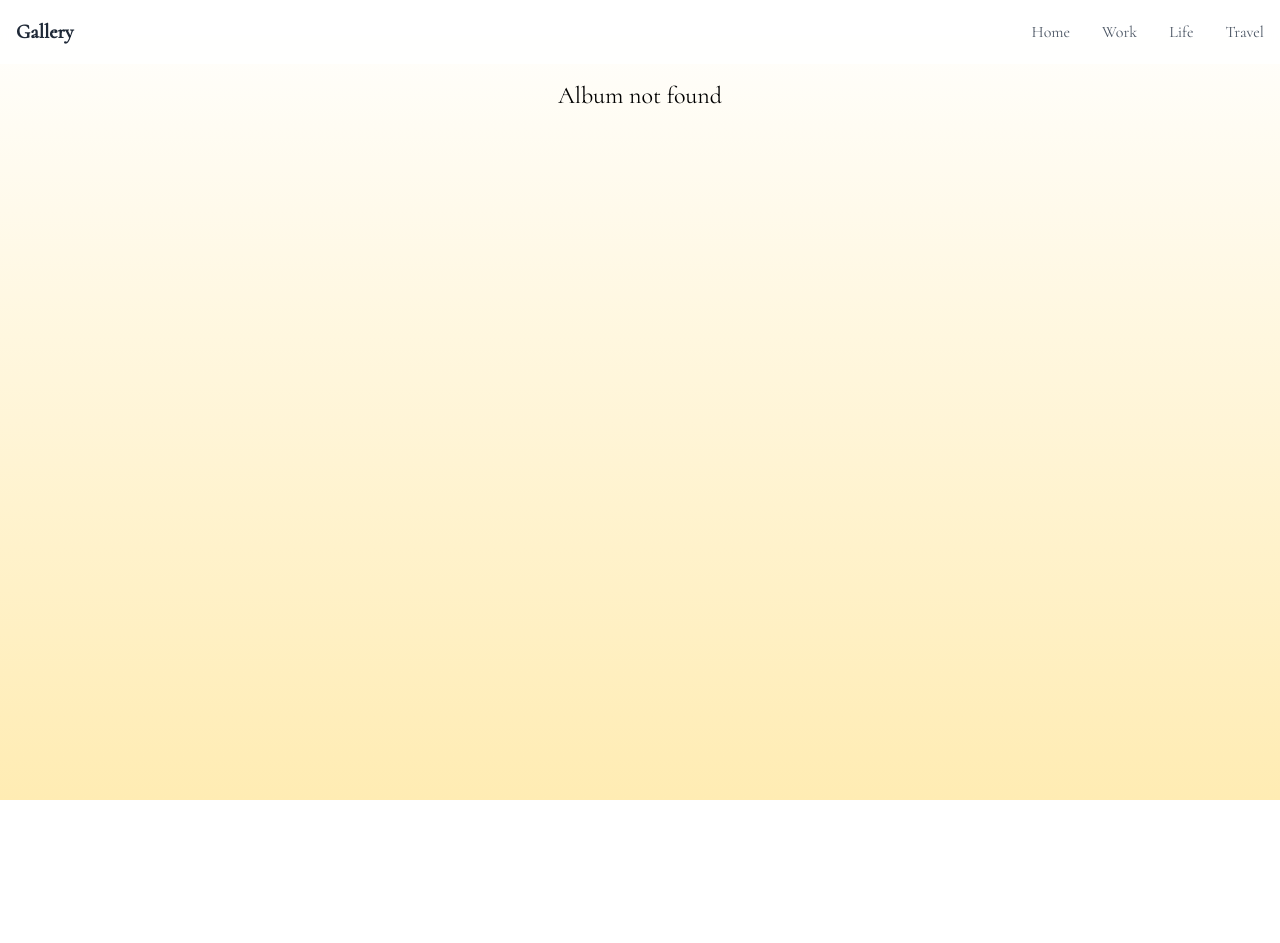
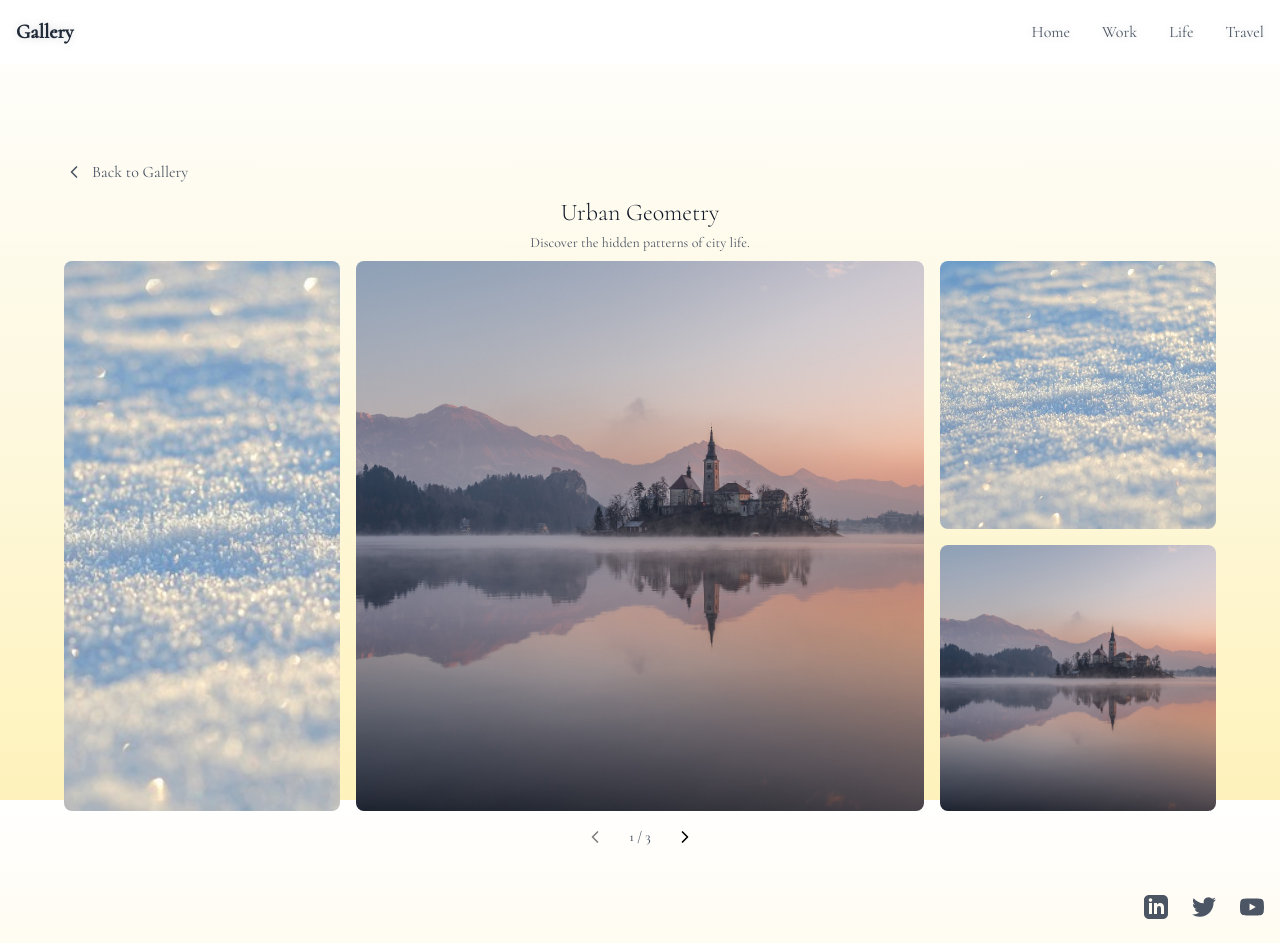
Before and after one commit to tomcomtang/nimmal-gallery, a Next.js app: page /gallery/1/1 in a window 1280 px wide. Before the commit this address had no page. Before the commit the page ends 800 px from the top, so only its background shows below. Built offline with nearby package versions, Linux system fonts and the light colour scheme.

Commit message:
feat: adjust gallery layout and navigation

```diff
--- a/app/gallery/[category]/GalleryContent.tsx
+++ b/app/gallery/[category]/GalleryContent.tsx
@@ -137,9 +137,9 @@ export default function GalleryContent({ category, info }: GalleryContentProps)
   }
 
   return (
-    <div className={`min-h-screen pt-20 pb-12 ${cormorant.variable} font-cormorant`}>
+    <div className={`min-h-screen pt-40 pb-12 ${cormorant.variable} font-cormorant`}>
       {/* 内容层 */}
-      <div className="container mx-auto px-4 relative z-10 pt-8">
+      <div className="container mx-auto px-4 relative z-10">
         {/* 照片网格 */}
         <div className="max-w-7xl mx-auto">
           <div className="grid grid-cols-1 md:grid-cols-12 gap-8">
@@ -152,7 +152,13 @@ export default function GalleryContent({ category, info }: GalleryContentProps)
                   index === 5 ? 'md:col-span-7 h-[500px]' :
                   'md:col-span-4'
                 }`}
-                onClick={(e) => handlePhotoClick(photo, e)}
+                onClick={(e) => {
+                  if (index === 0) {
+                    handlePhotoClick(photo, e)
+                  } else {
+                    window.location.href = `/gallery/${category}/${photo.id}`
+                  }
+                }}
               >
                 <div className={`w-full relative ${
                   index < 2 ? 'h-[300px]' :
--- a/app/gallery/[category]/[albumId]/page.tsx
+++ b/app/gallery/[category]/[albumId]/page.tsx
@@ -1,186 +1,308 @@
-import { Metadata } from 'next'
+'use client'
+
+import { useState } from 'react'
+import Image from 'next/image'
+import { motion, AnimatePresence } from 'framer-motion'
+import { ChevronLeft, ChevronRight, X } from 'lucide-react'
 import Link from 'next/link'
+import Navbar from '../../../components/Navbar'
+import Footer from '../../../components/Footer'
 
-type Category = 'work' | 'life' | 'travel'
+// 布局模板定义
+const layoutTemplates = [
+  // 模板1：交错布局
+  {
+    id: 1,
+    name: 'Staggered',
+    layout: [
+      { size: 'medium', position: 'left' },
+      { size: 'large', position: 'center' },
+      { size: 'small', position: 'right-top' },
+      { size: 'small', position: 'right-bottom' }
+    ]
+  },
+  // 模板2：大图居中，两侧小图
+  {
+    id: 2,
+    name: 'Center Focus',
+    layout: [
+      { size: 'small', position: 'top-left' },
+      { size: 'large', position: 'center' },
+      { size: 'small', position: 'top-right' },
+      { size: 'medium', position: 'bottom-left' },
+      { size: 'medium', position: 'bottom-right' }
+    ]
+  },
+  // 模板3：对称布局
+  {
+    id: 3,
+    name: 'Symmetric',
+    layout: [
+      { size: 'large', position: 'left' },
+      { size: 'medium', position: 'right-top' },
+      { size: 'medium', position: 'right-bottom' }
+    ]
+  }
+]
 
-interface CategoryInfo {
-  title: string
-  description: string
+// 示例相册数据
+const albumData = {
+  id: 'urban-geometry',
+  title: 'Urban Geometry',
+  description: 'Discover the hidden patterns of city life.',
+  photos: [
+    {
+      id: 'ug1',
+      src: '/images/gallery-cover-work.jpg',
+      alt: 'Urban Geometry 1',
+      title: 'City Patterns',
+      description: 'Urban Geometry 1',
+      size: 'large'
+    },
+    {
+      id: 'ug2',
+      src: '/images/work-album-cover.jpg',
+      alt: 'Urban Geometry 2',
+      title: 'Urban Geometry 2',
+      description: 'Urban Geometry 2',
+      size: 'medium'
+    },
+    {
+      id: 'ug3',
+      src: '/images/gallery-cover-work.jpg',
+      alt: 'Urban Geometry 3',
+      title: 'Urban Geometry 3',
+      description: 'Urban Geometry 3',
+      size: 'medium'
+    },
+    {
+      id: 'ug4',
+      src: '/images/work-album-cover.jpg',
+      alt: 'Urban Geometry 4',
+      title: 'Urban Geometry 4',
+      description: 'Urban Geometry 4',
+      size: 'small'
+    },
+    {
+      id: 'ug5',
+      src: '/images/gallery-cover-work.jpg',
+      alt: 'Urban Geometry 5',
+      title: 'Urban Geometry 5',
+      description: 'Urban Geometry 5',
+      size: 'small'
+    },
+    {
+      id: 'ug6',
+      src: '/images/work-album-cover.jpg',
+      alt: 'Urban Geometry 6',
+      title: 'Urban Geometry 6',
+      description: 'Urban Geometry 6',
+      size: 'small'
+    },
+    {
+      id: 'ug7',
+      src: '/images/gallery-cover-work.jpg',
+      alt: 'Urban Geometry 7',
+      title: 'Urban Geometry 7',
+      description: 'Urban Geometry 7',
+      size: 'small'
+    },
+    {
+      id: 'ug8',
+      src: '/images/work-album-cover.jpg',
+      alt: 'Urban Geometry 8',
+      title: 'Urban Geometry 8',
+      description: 'Urban Geometry 8',
+      size: 'small'
+    }
+  ]
 }
 
-interface Photo {
-  id: number
-  src: string
-  alt: string
-  title: string
-  description: string
-}
-
-interface Album {
-  title: string
-  description: string
-  coverImage: string
-  photos: Photo[]
-}
-
-interface Albums {
-  [key: string]: {
-    [key: string]: Album
+interface PageProps {
+  params: {
+    category: string
+    albumId: string
   }
 }
 
-// 定义类别信息
-const categoryInfo: Record<Category, CategoryInfo> = {
-  work: {
-    title: 'Work',
-    description: 'Professional photography showcasing creative works and projects',
-  },
-  life: {
-    title: 'Life',
-    description: 'Capturing the beauty of everyday moments and personal stories',
-  },
-  travel: {
-    title: 'Travel',
-    description: 'Exploring the world through the lens of a photographer',
-  },
+export default function AlbumDetail({ params }: PageProps) {
+  const [selectedPhoto, setSelectedPhoto] = useState<number | null>(null)
+  const [currentLayout, setCurrentLayout] = useState(0)
+
+  const handlePhotoClick = (index: number) => {
+    setSelectedPhoto(index)
   }
 
-// 示例相册数据
-const albums: Albums = {
-  work: {
-    'commercial-2024': {
-      title: 'Commercial 2024',
-      description: 'Commercial photography projects from 2024',
-      coverImage: "https://moa.ie/wp-content/uploads/2021/08/Hero_home_1-scaledV2-1.jpg",
-      photos: [
-        {
-          id: 1,
-          src: "https://moa.ie/wp-content/uploads/2021/08/Hero_home_1-scaledV2-1.jpg",
-          alt: "Commercial Photo 1",
-          title: "Product Showcase",
-          description: "Professional product photography"
-        },
-        {
-          id: 2,
-          src: "https://moa.ie/wp-content/uploads/2021/04/MOA_14_1-scaled.jpg",
-          alt: "Commercial Photo 2",
-          title: "Brand Campaign",
-          description: "Corporate brand photography"
+  const handleClose = () => {
+    setSelectedPhoto(null)
   }
-      ]
-    }
-  },
-  life: {
-    'daily-life': {
-      title: 'Daily Life',
-      description: 'Capturing the beauty of everyday moments',
-      coverImage: "https://moa.ie/wp-content/uploads/2021/04/Moa_24_1-scaled-1.jpg",
-      photos: [
-        {
-          id: 1,
-          src: "https://moa.ie/wp-content/uploads/2021/04/Moa_24_1-scaled-1.jpg",
-          alt: "Daily Life Photo 1",
-          title: "Morning Coffee",
-          description: "A quiet moment in the morning"
-        }
-      ]
-    }
-  },
-  travel: {
-    'europe-2024': {
-      title: 'Europe 2024',
-      description: 'Photography journey through Europe',
-      coverImage: "https://moa.ie/wp-content/uploads/2021/04/MOA_plat_3-scaled.jpg",
-      photos: [
-        {
-          id: 1,
-          src: "https://moa.ie/wp-content/uploads/2021/04/MOA_plat_3-scaled.jpg",
-          alt: "Europe Photo 1",
-          title: "Paris Streets",
-          description: "The charm of Parisian architecture"
-        }
-      ]
-    }
+
+  const handlePrevious = () => {
+    if (selectedPhoto !== null) {
+      setSelectedPhoto((selectedPhoto - 1 + albumData.photos.length) % albumData.photos.length)
     }
   }
 
-// 生成元数据
-export async function generateMetadata({ params }: { params: { category: string; albumId: string } }): Promise<Metadata> {
-  const category = params.category as Category
-  const albumId = params.albumId
-  const album = albums[category]?.[albumId]
-  const info = categoryInfo[category]
-
-  return {
-    title: album ? `${album.title} - ${info.title}` : 'Album',
-    description: album?.description || 'Photo Album',
+  const handleNext = () => {
+    if (selectedPhoto !== null) {
+      setSelectedPhoto((selectedPhoto + 1) % albumData.photos.length)
     }
   }
 
-export default function AlbumPage({ params }: { params: { category: string; albumId: string } }) {
-  const category = params.category as Category
-  const albumId = params.albumId
-  const album = albums[category]?.[albumId]
-  const info = categoryInfo[category]
+  const handleLayoutChange = (direction: 'prev' | 'next') => {
+    if (direction === 'prev') {
+      setCurrentLayout((prev) => (prev - 1 + layoutTemplates.length) % layoutTemplates.length)
+    } else {
+      setCurrentLayout((prev) => (prev + 1) % layoutTemplates.length)
+    }
+  }
 
-  if (!album) {
-    return (
-      <div className="min-h-screen pt-20 pb-12">
-        <div className="container mx-auto px-4">
-          <h1 className="text-2xl text-center">Album not found</h1>
-        </div>
-      </div>
-    )
+  // 获取照片尺寸的类名
+  const getPhotoSizeClass = (size: string) => {
+    switch (size) {
+      case 'large':
+        return 'col-span-2 row-span-2'
+      case 'medium':
+        return 'col-span-1 row-span-2'
+      case 'small':
+        return 'col-span-1 row-span-1'
+      default:
+        return 'col-span-1 row-span-1'
+    }
+  }
+
+  // 获取当前布局的照片
+  const getCurrentLayoutPhotos = () => {
+    const template = layoutTemplates[currentLayout]
+    return template.layout.map((item, index) => ({
+      ...albumData.photos[index % albumData.photos.length],
+      size: item.size
+    }))
   }
 
   return (
-    <div className="min-h-screen pt-20 pb-12">
+    <div className="min-h-screen flex flex-col">
+      {/* 导航栏 */}
+      <Navbar />
+
+      {/* 主要内容区域 */}
+      <main className="flex-grow pt-40 pb-4">
         {/* 背景层 */}
         <div className="fixed inset-0 bg-gradient-to-b from-white via-yellow-50 to-yellow-100 opacity-50" />
 
         {/* 内容层 */}
         <div className="container mx-auto px-4 relative z-10">
-        {/* 返回按钮和标题 */}
-        <div className="max-w-6xl mx-auto mb-12">
+          {/* 返回按钮 */}
+          <div className="max-w-6xl mx-auto mb-2">
             <Link
-            href={`/gallery/${category}`}
-            className="inline-flex items-center text-gray-600 hover:text-gray-900 mb-6"
+              href={`/gallery/${params.category}`}
+              className="inline-flex items-center text-gray-600 hover:text-gray-900 transition-colors"
             >
-            <svg className="w-5 h-5 mr-2" fill="none" stroke="currentColor" viewBox="0 0 24 24">
-              <path strokeLinecap="round" strokeLinejoin="round" strokeWidth={2} d="M15 19l-7-7 7-7" />
-            </svg>
-            Back to {info.title}
+              <ChevronLeft size={20} className="mr-2" />
+              Back to Gallery
             </Link>
-          <h1 className="text-4xl font-light mb-4 text-gray-900">
-            {album.title}
-          </h1>
-          <p className="text-lg text-gray-600">
-            {album.description}
-          </p>
+          </div>
+
+          {/* 相册信息区域 */}
+          <div className="max-w-6xl mx-auto mb-2">
+            <div className="text-center">
+              <h1 className="text-2xl font-light text-gray-900">{albumData.title}</h1>
+              <p className="text-sm text-gray-600 mt-1 max-w-2xl mx-auto">{albumData.description}</p>
+            </div>
           </div>
 
           {/* 照片网格 */}
-        <div className="grid grid-cols-1 md:grid-cols-2 lg:grid-cols-3 gap-8">
-          {album.photos.map((photo: Photo) => (
-            <div
-              key={photo.id}
-              className="group relative aspect-[4/3] bg-white rounded-lg overflow-hidden shadow-lg hover:shadow-xl transition-shadow duration-300"
+          <div className="max-w-6xl mx-auto h-[550px]">
+            <AnimatePresence mode="wait">
+              <motion.div
+                key={currentLayout}
+                initial={{ opacity: 0, x: 50 }}
+                animate={{ opacity: 1, x: 0 }}
+                exit={{ opacity: 0, x: -50 }}
+                transition={{ duration: 0.3 }}
+                className="grid grid-cols-2 md:grid-cols-3 lg:grid-cols-4 gap-4 h-full"
               >
+                {getCurrentLayoutPhotos().map((photo, index) => (
+                  <motion.div
+                    key={`${currentLayout}-${photo.id}`}
+                    className={`relative group cursor-pointer ${getPhotoSizeClass(photo.size)}`}
+                    initial={{ opacity: 0, y: 20 }}
+                    animate={{ opacity: 1, y: 0 }}
+                    transition={{ duration: 0.5, delay: index * 0.1 }}
+                    onClick={() => handlePhotoClick(index)}
+                  >
+                    <div className="w-full h-full overflow-hidden rounded-lg">
                       <img
                         src={photo.src}
                         alt={photo.alt}
-                className="w-full h-full object-cover transition-transform duration-300 group-hover:scale-105"
+                        className="w-full h-full object-cover transition-transform duration-300 group-hover:scale-110"
                       />
-              <div className="absolute inset-0 bg-gradient-to-t from-black/60 to-transparent opacity-0 group-hover:opacity-100 transition-opacity duration-300">
-                <div className="absolute bottom-0 left-0 right-0 p-6 text-white">
-                  <h3 className="text-xl font-medium mb-2">{photo.title}</h3>
-                  <p className="text-sm text-gray-200">{photo.description}</p>
+                    </div>
+                  </motion.div>
+                ))}
+              </motion.div>
+            </AnimatePresence>
+          </div>
+
+          {/* 翻页控件 */}
+          <div className="max-w-6xl mx-auto mt-2 flex justify-center items-center gap-4">
+            <button
+              onClick={() => handleLayoutChange('prev')}
+              className="p-2 rounded-full hover:bg-gray-100 transition-colors disabled:opacity-50"
+              disabled={currentLayout === 0}
+            >
+              <ChevronLeft size={20} />
+            </button>
+            <span className="text-sm font-medium text-gray-600">
+              {currentLayout + 1} / {layoutTemplates.length}
+            </span>
+            <button
+              onClick={() => handleLayoutChange('next')}
+              className="p-2 rounded-full hover:bg-gray-100 transition-colors disabled:opacity-50"
+              disabled={currentLayout === layoutTemplates.length - 1}
+            >
+              <ChevronRight size={20} />
+            </button>
           </div>
         </div>
-            </div>
-          ))}
-        </div>
-      </div>
+      </main>
+
+      {/* 页脚 */}
+      <Footer />
+
+      {/* 照片预览浮层 */}
+      <AnimatePresence>
+        {selectedPhoto !== null && (
+          <motion.div
+            initial={{ opacity: 0 }}
+            animate={{ opacity: 1 }}
+            exit={{ opacity: 0 }}
+            className="fixed inset-0 bg-black/80 z-50 flex items-center justify-center p-4"
+            onClick={() => setSelectedPhoto(null)}
+          >
+            <motion.div
+              initial={{ scale: 0.9, opacity: 0 }}
+              animate={{ scale: 1, opacity: 1 }}
+              exit={{ scale: 0.9, opacity: 0 }}
+              transition={{ duration: 0.2 }}
+              className="relative max-w-4xl w-full"
+              onClick={e => e.stopPropagation()}
+            >
+              <img
+                src={getCurrentLayoutPhotos()[selectedPhoto].src}
+                alt={getCurrentLayoutPhotos()[selectedPhoto].alt}
+                className="w-full h-auto rounded-lg shadow-2xl"
+              />
+              <button
+                onClick={() => setSelectedPhoto(null)}
+                className="absolute top-4 right-4 text-white hover:text-gray-300 transition-colors"
+              >
+                <X size={24} />
+              </button>
+            </motion.div>
+          </motion.div>
+        )}
+      </AnimatePresence>
     </div>
   )
 }
```
Lines whose indentation alone changed are shown as unchanged.
